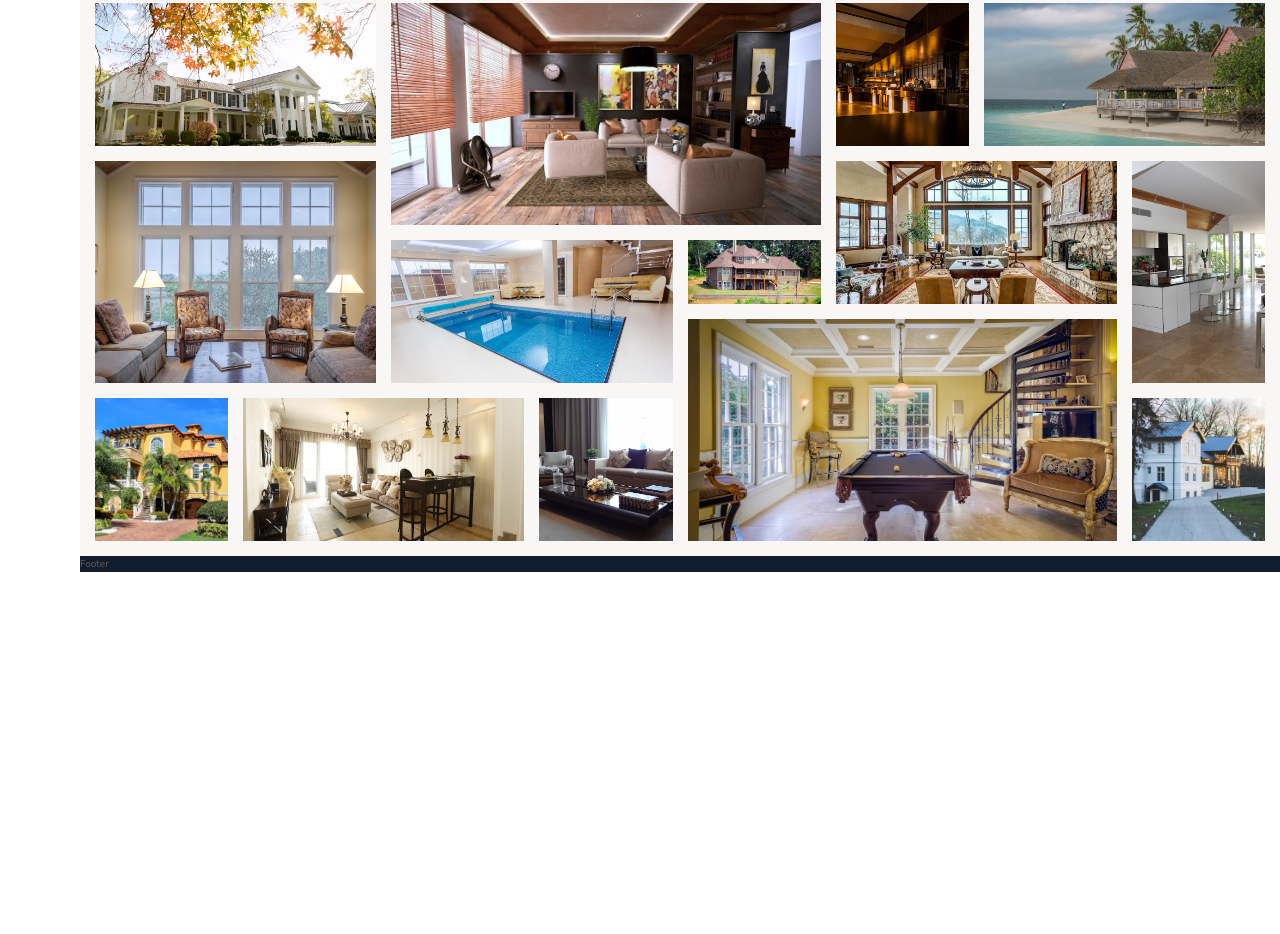
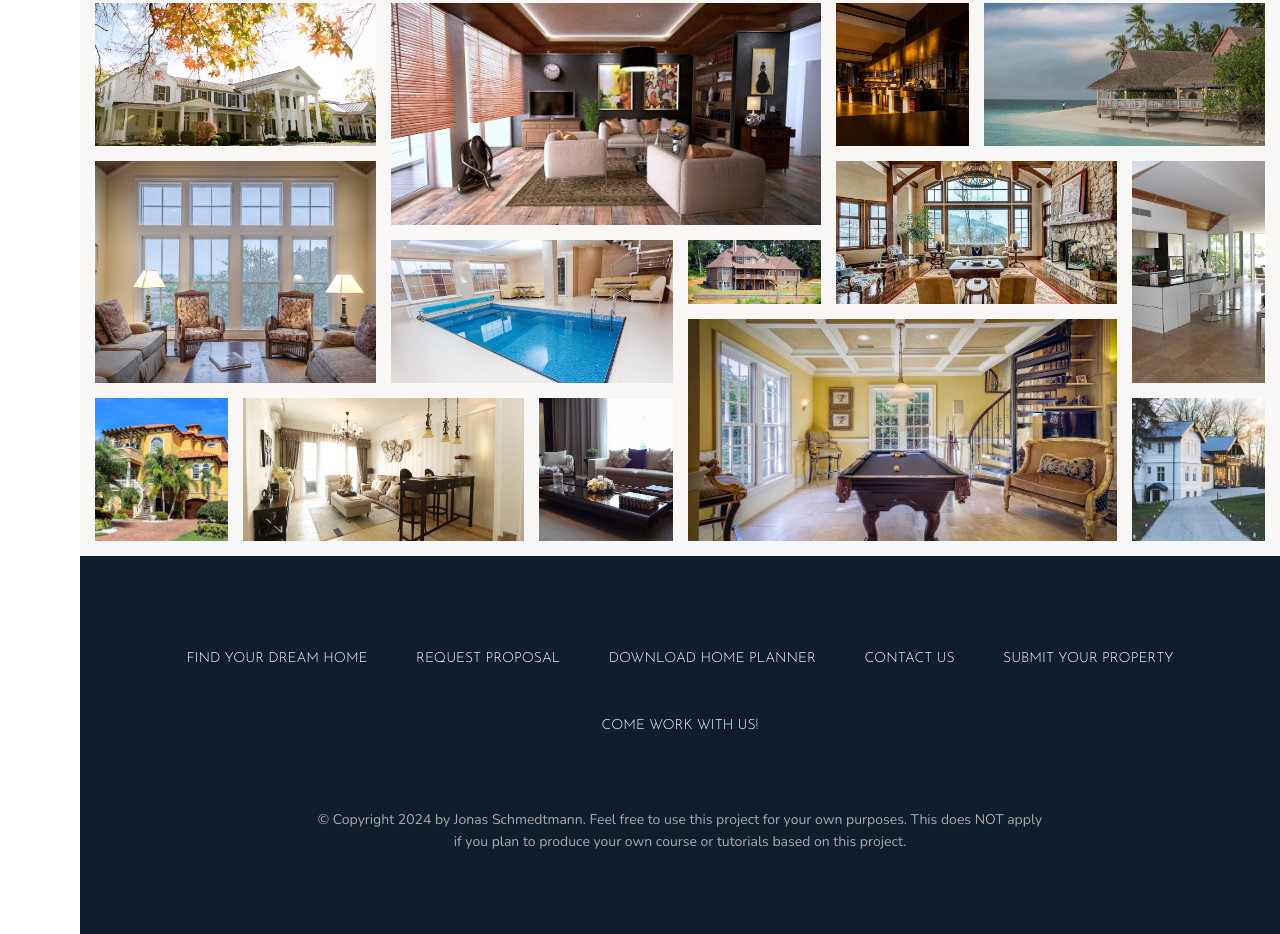
Before and after one commit to Franklinxavier/grid, a website: page index.html in a window 1280 px wide. Shown: the part 2882-3816 px from the top of the page. Before the commit the page ends 3454 px from the top, so only its background shows below. Drawn offline with nearby package versions, Linux system fonts and the light colour scheme.

Commit message:
Building footer completed

```diff
--- a/index.html
+++ b/index.html
@@ -309,7 +309,18 @@
         </section>
 
         <footer class="footer">
-            Footer
+            <ul class="nav">
+                <li class="nav__item"><a href="#" class="nav__link">Find your dream home</a></li>
+                <li class="nav__item"><a href="#" class="nav__link">Request proposal</a></li>
+                <li class="nav__item"><a href="#" class="nav__link">Download home planner</a></li>
+                <li class="nav__item"><a href="#" class="nav__link">Contact us</a></li>
+                <li class="nav__item"><a href="#" class="nav__link">Submit your property</a></li>
+                <li class="nav__item"><a href="#" class="nav__link">Come work with us!</a></li>
+            </ul>
+            <p class="nav__copyright">
+                &copy; Copyright 2024 by Jonas Schmedtmann. Feel free to use this project for your own purposes.
+                This does NOT apply if you plan to produce your own course or tutorials based on this project.
+            </p>
         </footer>
     </body>
 </html>
--- a/sass/_footer.scss
+++ b/sass/_footer.scss
@@ -1,4 +1,44 @@
 .footer {
     background-color: $color-secondary;
     grid-column: full-start /full-end;
+    padding: 8rem;
+
+
 }
+
+.nav {
+    display: flex;
+    text-transform: uppercase;
+    gap: 2rem 1rem;
+    flex-wrap: wrap;
+    justify-content: space-evenly;
+
+    list-style: none;
+
+    &__link:link,
+    &__link:visited {
+        font-size: 1.4rem;
+        font-family: $font-display;
+        padding: 1.2rem;
+        display: block;
+        color: #fff;
+        text-decoration: none;
+        transition: all 0.2s;
+    }
+
+    &__link:hover,
+    &__link:active {
+        background-color: rgba(#fff, .05);
+        transform: translateY(-3px);
+    }
+
+    &__copyright {
+        font-size: 1.4rem;
+        color: $color-grey-light-2;
+        margin-top: 6rem;
+        text-align: center;
+        width: 70%;
+        margin-left: auto;
+        margin-right: auto;
+    }
+}
```
Also changed, not shown: css/style.css.
